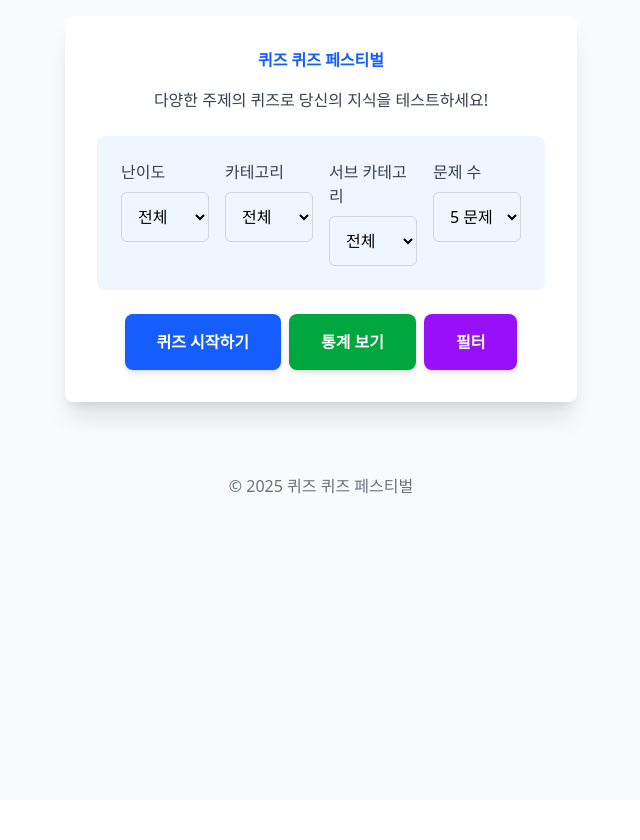
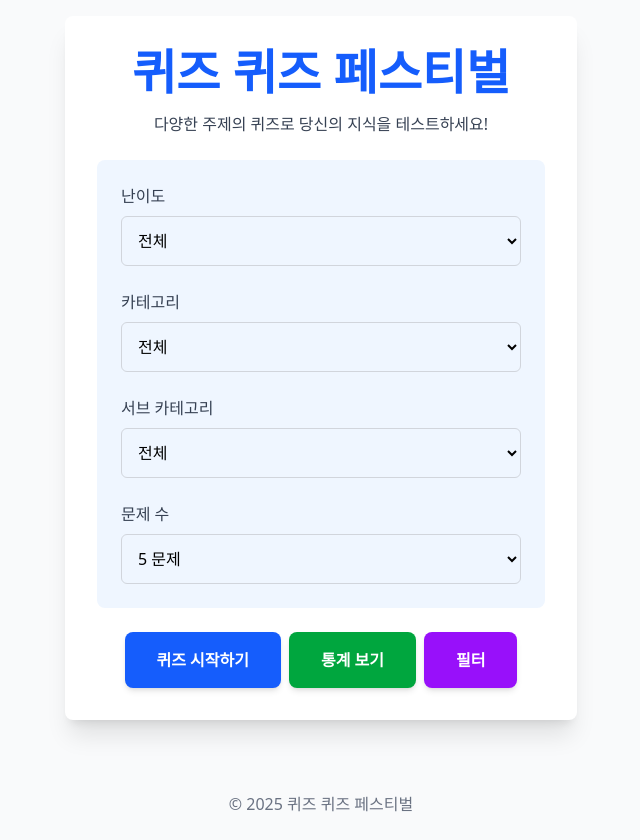
Before and after one commit to ProjectNNA/SangSick, a React (Vite) app: page / in a window 1280 px wide. Both pictures are taken after a click on the button "필터". Shown: the whole page, without its empty margins (319-959 px from the left). Before the commit the page ends 800 px from the top, so only its background shows below. Built offline with nearby package versions, Linux system fonts and the light colour scheme.

Commit message:
fix for duplicate game stats

```diff
--- a/src/pages/MenuPage.tsx
+++ b/src/pages/MenuPage.tsx
@@ -175,7 +175,7 @@ const MenuPage: React.FC = () => {
   return (
     <div className="bg-gray-50 flex flex-col items-center">
       <div className="bg-white shadow-xl rounded-lg p-8 max-w-lg w-full mx-auto mt-4">
-        <h1 className="text-36px font-bold text-center text-blue-600 mb-4">
+        <h1 className="text-5xl font-bold text-center text-blue-600 mb-4">
           퀴즈 퀴즈 페스티벌
         </h1>
         <p className="text-20px text-gray-700 mb-6 text-center">
@@ -184,9 +184,9 @@ const MenuPage: React.FC = () => {
 
         {showFilters && (
           <div className="bg-blue-50 p-6 rounded-lg mb-6">
-            <div className="flex flex-col md:flex-row md:space-x-4 space-y-4 md:space-y-0 justify-between">
+            <div className="flex flex-col gap-6">
               {/* 난이도 */}
-              <div className="flex-1 min-w-0">
+              <div className="flex flex-col w-full">
                 <label className="block text-gray-700 text-20px font-medium mb-2">
                   난이도
                 </label>
@@ -204,7 +204,7 @@ const MenuPage: React.FC = () => {
                 </select>
               </div>
               {/* 카테고리 */}
-              <div className="flex-1 min-w-0">
+              <div className="flex flex-col w-full">
                 <label className="block text-gray-700 text-20px font-medium mb-2">
                   카테고리
                 </label>
@@ -222,7 +222,7 @@ const MenuPage: React.FC = () => {
                 </select>
               </div>
               {/* 서브 카테고리 */}
-              <div className="flex-1 min-w-0">
+              <div className="flex flex-col w-full">
                 <label className="block text-gray-700 text-20px font-medium mb-2">
                   서브 카테고리
                 </label>
@@ -241,7 +241,7 @@ const MenuPage: React.FC = () => {
                 </select>
               </div>
               {/* 문제 수 */}
-              <div className="flex-1 min-w-0">
+              <div className="flex flex-col w-full">
                 <label className="block text-gray-700 text-20px font-medium mb-2">
                   문제 수
                 </label>
--- a/src/pages/ResultsPage.tsx
+++ b/src/pages/ResultsPage.tsx
@@ -1,4 +1,4 @@
-import React, { useEffect } from "react";
+import React, { useEffect, useRef } from "react";
 import { useNavigate } from "react-router-dom";
 import { useQuiz } from "../context/QuizContext";
 import { updateGameStats } from "../utils/statsUtils";
@@ -7,9 +7,16 @@ const ResultsPage: React.FC = () => {
   const navigate = useNavigate();
   const { state, resetQuiz } = useQuiz();
 
+  // Guard to prevent duplicate stats update
+  const hasUpdatedStats = useRef(false);
+
   // Calculate score and save statistics
   useEffect(() => {
-    if (state.quizCompleted && state.filteredQuestions.length > 0) {
+    if (
+      state.quizCompleted &&
+      state.filteredQuestions.length > 0 &&
+      !hasUpdatedStats.current
+    ) {
       const score = Math.round(
         (state.correctAnswers / state.filteredQuestions.length) * 100
       );
@@ -21,6 +28,7 @@ const ResultsPage: React.FC = () => {
         state.filteredQuestions.length,
         score
       );
+      hasUpdatedStats.current = true;
     }
   }, [
     state.quizCompleted,
```
